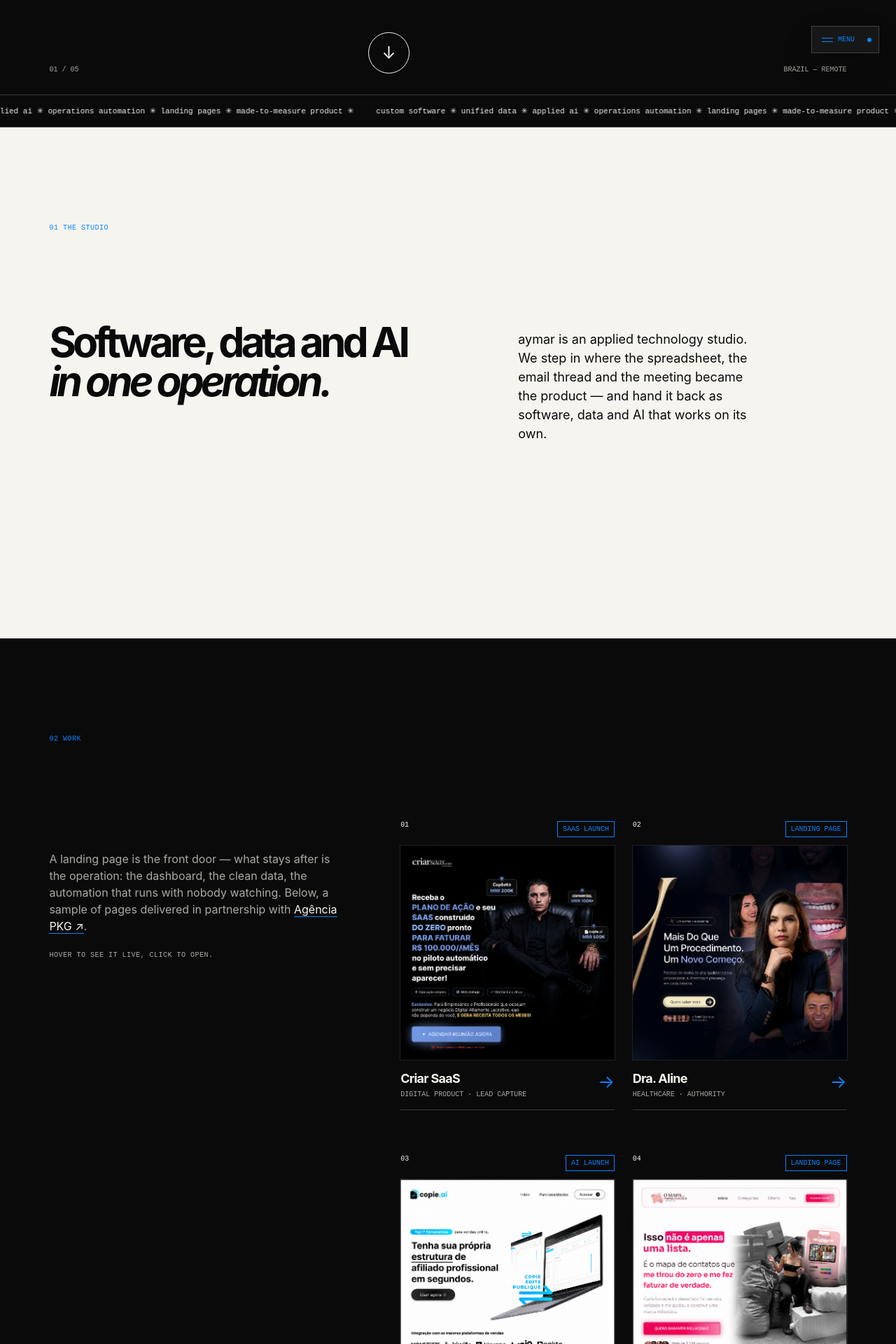
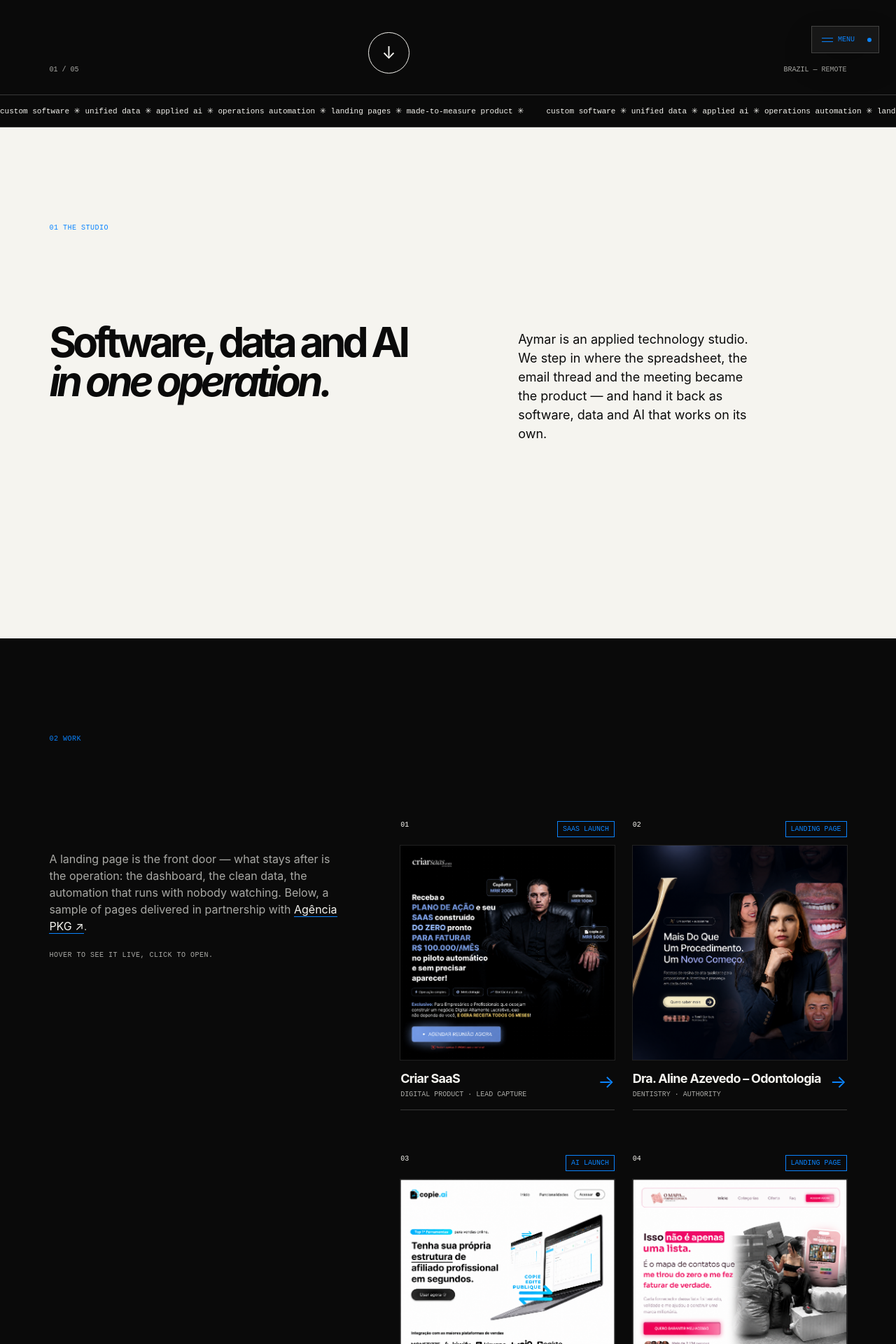
Before and after one commit to aymarhq/aymar_site, a Next.js app: page /en in a window 1280 px wide. Shown: the part 700-2620 px from the top of the page at 70% size. Built offline with nearby package versions, Linux system fonts and the light colour scheme.

Commit message:
Atualiza marca, amostras e carrosseis

```diff
--- a/app/[lang]/layout.tsx
+++ b/app/[lang]/layout.tsx
@@ -10,11 +10,11 @@ export async function generateMetadata({ params }: { params: Promise<{ lang: str
   const path = lang === 'en' ? '/en' : '/';
   return {
     metadataBase: new URL('https://aymar.com.br'),
-    title: { default: dict.metadata.title, template: '%s — aymar' },
+    title: { default: dict.metadata.title, template: '%s — Aymar' },
     description: dict.metadata.description,
     alternates: { canonical: path, languages: { 'pt-BR': '/', en: '/en', 'x-default': '/' } },
     robots: { index: true, follow: true, googleBot: { index: true, follow: true, 'max-image-preview': 'large' } },
-    openGraph: { type: 'website', locale: dict.locale, url: path, siteName: 'aymar', title: dict.metadata.title, description: dict.metadata.description },
+    openGraph: { type: 'website', locale: dict.locale, url: path, siteName: 'Aymar', title: dict.metadata.title, description: dict.metadata.description },
     twitter: { card: 'summary_large_image', title: dict.metadata.title, description: dict.metadata.description },
     manifest: '/manifest.webmanifest', icons: { icon: '/favicon.jpg', apple: '/favicon.jpg' }
   };
--- a/app/globals.css
+++ b/app/globals.css
@@ -238,3 +238,4 @@ html,body{overflow-x:clip}
 .projects-wall .preview-frame,.projects-wall .project-art{aspect-ratio:1 / 1}
 @media(min-width:720px){.projects-wall{row-gap:clamp(36px,5vw,84px)}}
 @media(max-width:719px){.projects-wall{row-gap:48px}.projects-wall .project-card{margin-bottom:0}}
+ .marquee-track.mouse-driven{animation:none}
--- a/components/Site.tsx
+++ b/components/Site.tsx
@@ -2,7 +2,7 @@
 
 import Image from 'next/image';
 import Link from 'next/link';
-import { AnimatePresence, motion, useMotionValue, useSpring } from 'framer-motion';
+import { AnimatePresence, motion, useAnimationFrame, useMotionValue, useSpring } from 'framer-motion';
 import { useEffect, useMemo, useRef, useState, type CSSProperties, type ReactNode } from 'react';
 import BrandLogo from './BrandLogo';
 import { getWhatsAppUrl } from '../lib/site';
@@ -65,7 +65,44 @@ function Dock({ dict }: { dict: Dict }) {
   return <div className={`dock ${open ? 'dock-open' : ''}`} ref={dockRef}><AnimatePresence initial={false}>{open && <motion.nav id="dock-panel" className="dock-panel" initial={{ opacity: 0, y: 12 }} animate={{ opacity: 1, y: 0 }} exit={{ opacity: 0, y: 12 }}><BrandLogo size="sm" className="dock-brand" label={dict.brand} /><a href="#studio" onClick={() => setOpen(false)}>{dict.nav.studio}</a><a href="#trabalhos" onClick={() => setOpen(false)}>{dict.nav.work}</a><a href="#processo" onClick={() => setOpen(false)}>{dict.nav.process}</a><a href="#especialista" onClick={() => setOpen(false)}>{dict.nav.specialist}</a><a href="#contato" onClick={() => setOpen(false)}>{dict.nav.contact}</a><button className="dock-button dock-theme" onClick={toggleTheme}><span className="dock-sun">{theme === 'dark' ? '☼' : '◐'}</span>{theme === 'dark' ? 'light' : 'dark'}</button></motion.nav>}</AnimatePresence><div className="dock-bar"><button ref={triggerRef} className="dock-button" aria-label={dict.nav.menu} aria-expanded={open} aria-controls="dock-panel" onClick={() => setOpen(value => !value)}><span className={`dock-menu-icon ${open ? 'is-open' : ''}`}><i /><i /></span><span>{dict.nav.menu}</span></button><i className="dock-dot" aria-hidden="true" /></div></div>;
 }
 
-function Marquee({ light = false, children }: { light?: boolean; children: ReactNode }) { const sequence = Array.from({ length: 6 }, (_, index) => <span className="marquee-item" key={index}>{children}</span>); return <div className={`marquee ${light ? 'marquee-light' : ''}`}><div className="marquee-track"><div className="marquee-group">{sequence}</div><div className="marquee-group" aria-hidden="true">{sequence}</div></div></div>; }
+function Marquee({ light = false, children }: { light?: boolean; children: ReactNode }) {
+  const trackRef = useRef<HTMLDivElement>(null);
+  const groupRef = useRef<HTMLDivElement>(null);
+  const x = useMotionValue(0);
+  const position = useRef(0);
+  const velocity = useRef(0);
+  const groupWidth = useRef(0);
+  const reduced = useRef(false);
+  const sequence = Array.from({ length: 6 }, (_, index) => <span className="marquee-item" key={index}>{children}</span>);
+
+  useEffect(() => {
+    reduced.current = window.matchMedia('(prefers-reduced-motion: reduce)').matches;
+    const measure = () => { groupWidth.current = groupRef.current?.getBoundingClientRect().width || 0; };
+    measure();
+    const observer = new ResizeObserver(measure);
+    if (trackRef.current) observer.observe(trackRef.current);
+    const move = (event: MouseEvent) => {
+      if (reduced.current) return;
+      velocity.current += event.movementX * 0.42;
+      velocity.current = Math.max(-24, Math.min(24, velocity.current));
+    };
+    window.addEventListener('mousemove', move, { passive: true });
+    return () => { observer.disconnect(); window.removeEventListener('mousemove', move); };
+  }, []);
+
+  useAnimationFrame((_, delta) => {
+    if (reduced.current || !groupWidth.current) return;
+    position.current += velocity.current * (delta / 16.67);
+    velocity.current *= Math.pow(0.9, delta / 16.67);
+    if (Math.abs(velocity.current) < 0.01) velocity.current = 0;
+    const width = groupWidth.current;
+    while (position.current <= -width) position.current += width;
+    while (position.current > 0) position.current -= width;
+    x.set(position.current);
+  });
+
+  return <div className={`marquee ${light ? 'marquee-light' : ''}`}><motion.div ref={trackRef} className="marquee-track mouse-driven" style={{ x }}><div ref={groupRef} className="marquee-group">{sequence}</div><div className="marquee-group" aria-hidden="true">{sequence}</div></motion.div></div>;
+}
 
 function ProjectCard({ index, dict, hoverLabel }: { index: number; dict: Dict; hoverLabel: string }) {
   const project = dict.projects[index]; const info = projectInfo[index]; const [loaded, setLoaded] = useState(false);
--- a/dictionaries/en.ts
+++ b/dictionaries/en.ts
@@ -2,17 +2,17 @@ import type { Dict } from './pt';
 
 export const en: Dict = {
   lang: 'en', htmlLang: 'en', locale: 'en_US', language: { switchPt: 'Switch to Portuguese', switchEn: 'Switch to English' }, brand: 'Aymar, home', ui: { languageSelector: 'Language selector', openMenu: 'Open menu', closeMenu: 'Close menu', phone: 'operation', live: 'live', dataToday: 'operation / today / data', revenue: 'revenue', automation: 'automation', receivedTime: '15:03', sentTime: '15:04 ✓✓' },
-  metadata: { title: 'aymar — applied technology', description: 'Custom software, unified data and applied AI for operations that need to move.' },
+  metadata: { title: 'Aymar — applied technology', description: 'Custom software, unified data and applied AI for operations that need to move.' },
   loader: 'loading operation',
   nav: { studio: 'studio', work: 'work', process: 'process', specialist: 'specialist', contact: 'contact', cta: "let's talk ↗", menu: 'menu' },
   hero: { eyebrow: 'custom software · unified data · applied ai', title: 'The smart operation', emphasis: 'behind it all.', paragraph: 'We build the engine that runs your business. Software made to measure, data that actually talks to itself, and AI that takes over the steps nobody should be doing by hand.', cta: 'talk to a specialist ↗', location: 'Brazil — remote' },
   marquee: { first: 'custom software ✳ unified data ✳ applied ai ✳ operations automation ✳ landing pages ✳ made-to-measure product ✳', second: 'technology arrives before the problem ✳' },
-  studio: { eyebrow: '01 the studio', title: 'Software, data and AI', emphasis: 'in one operation.', paragraph: 'aymar is an applied technology studio. We step in where the spreadsheet, the email thread and the meeting became the product — and hand it back as software, data and AI that works on its own.' },
+  studio: { eyebrow: '01 the studio', title: 'Software, data and AI', emphasis: 'in one operation.', paragraph: 'Aymar is an applied technology studio. We step in where the spreadsheet, the email thread and the meeting became the product — and hand it back as software, data and AI that works on its own.' },
   work: { eyebrow: '02 work', editorialBefore: 'A landing page is the front door — what stays after is the operation: the dashboard, the clean data, the automation that runs with nobody watching. Below, a sample of pages delivered in partnership with ', editorialLink: 'Agência PKG ↗', editorialAfter: '.', hover: 'Hover to see it live, click to open.', preview: 'preview' },
   process: { eyebrow: '03 process', title: 'Three things', emphasis: 'done right.', items: [{ title: 'Custom software', text: 'Made-to-measure systems — landing pages, dashboards, internal products. No off-the-shelf framework, no plugin that breaks in three months.' }, { title: 'Unified data', text: 'We plug what you already use into a single layer. One place where sales, marketing and operations see the same truth.' }, { title: 'Applied AI', text: 'Models that run real steps of your process. Not a chatbot in the footer — an agent that opens tickets, writes emails, updates the CRM.' }] },
   specialist: { eyebrow: '04 specialist', title: 'Software, AI and automation', emphasis: 'already running.', paragraph: 'More than 20 projects delivered in custom software, applied AI and operations automation. Below, three flows we built — live simulation, the way they run in production.', stats: [{ value: '+20', label: 'projects delivered' }, { value: '03', label: 'fronts — software, ai, automation' }, { value: '02', label: 'business days to reply' }], tabs: [{ label: '01 WHATSAPP CHATBOT', text: 'Customer sends a message, the bot qualifies, books and pushes to the CRM. Nobody on the team touches it.' }, { label: '02 REPETITIVE AI', text: 'The AI reads, classifies and fills in what used to be copy and paste. Runs overnight.' }, { label: '03 OPERATIONS DASHBOARD', text: 'Sales, operations and finance in the same dashboard. One number, one source of truth.' }], demo: 'DEMO', cta: 'Talk to a specialist →', note: 'REPLIES ON WHATSAPP · MON–FRI, BUSINESS HOURS', chatbot: { customer: ["Hi, I'd like a quote", 'Automation', "Order entry, it's all manual"], bot: ['Of course! Is it for custom software, AI or automation?', 'Perfect. Which process is slowing you down today?', 'Got it. Booked you with a specialist: Thursday, 3pm. ✓'] }, repetitive: { rows: ['invoice', 'customer record', 'reconciliation', 'collection email', 'update CRM', 'report'], counter: 'RECORDS PROCESSED TODAY' }, dashboard: { currency: 'R$184.2K', percent: '92%' } },
   contact: { eyebrow: '05 contact', title: 'Got an operation', emphasis: 'to fix?', paragraph: "Write directly: tell us which process is stuck and what you've already tried. A real person replies, within two business days.", instagram: 'instagram ↗', pkg: 'pkg partnership ↗', brief: 'send a brief ↗' },
-  footer: { contact: 'contact', social: 'social', studio: 'studio', location: 'BRAZIL, REMOTE', copy: '© 2026 aymar · technology arrives before the problem.' },
-  whatsapp: "Hi! I came from the aymar website. I'd like to talk about my company's operation.", mailSubject: 'Aymar proposal',
-  projects: [{ title: 'Criar SaaS', meta: 'digital product · lead capture', badge: 'saas launch', category: 'digital product · lead capture' }, { title: 'Dra. Aline', meta: 'healthcare · authority', badge: 'landing page', category: 'healthcare · authority' }, { title: 'Copie AI', meta: 'ai · launch', badge: 'ai launch', category: 'ai · launch' }, { title: 'Jessica', meta: 'info product · conversion', badge: 'landing page', category: 'info product · conversion' }, { title: 'Master Class', meta: 'event · registration', badge: 'event page', category: 'event · registration' }, { title: 'Mentoria Caio Martins', meta: 'mentorship · high ticket', badge: 'sales page', category: 'mentorship · high ticket' }, { title: 'Isaque Mota', meta: 'personal brand · conversion', badge: 'landing page', category: 'personal brand · conversion' }, { title: 'Primeira Assinatura em 24h', meta: 'digital product · conversion', badge: 'sales page', category: 'digital product · conversion' }]
+  footer: { contact: 'contact', social: 'social', studio: 'studio', location: 'BRAZIL, REMOTE', copy: '© 2026 Aymar · technology arrives before the problem.' },
+  whatsapp: "Hi! I came from the Aymar website. I'd like to talk about my company's operation.", mailSubject: 'Aymar proposal',
+  projects: [{ title: 'Criar SaaS', meta: 'digital product · lead capture', badge: 'saas launch', category: 'digital product · lead capture' }, { title: 'Dra. Aline Azevedo – Odontologia', meta: 'dentistry · authority', badge: 'landing page', category: 'dentistry · authority' }, { title: 'Copie AI', meta: 'ai · launch', badge: 'ai launch', category: 'ai · launch' }, { title: 'Jessica Moraes – O Mapa', meta: 'info product · conversion', badge: 'landing page', category: 'info product · conversion' }, { title: 'Master Class', meta: 'event · registration', badge: 'event page', category: 'event · registration' }, { title: 'Mentoria Caio Martins', meta: 'mentorship · high ticket', badge: 'sales page', category: 'mentorship · high ticket' }, { title: 'Isaque Mota', meta: 'personal brand · conversion', badge: 'landing page', category: 'personal brand · conversion' }, { title: 'Primeira Assinatura em 24h', meta: 'digital product · conversion', badge: 'sales page', category: 'digital product · conversion' }]
 };
--- a/dictionaries/pt.ts
+++ b/dictionaries/pt.ts
@@ -38,17 +38,17 @@ export type Dict = {
 
 export const pt: Dict = {
   lang: 'pt', htmlLang: 'pt-BR', locale: 'pt_BR', language: { switchPt: 'Mudar para português', switchEn: 'Mudar para inglês' }, brand: 'Aymar, início', ui: { languageSelector: 'Seletor de idioma', openMenu: 'Abrir menu', closeMenu: 'Fechar menu', phone: 'operação', live: 'ao vivo', dataToday: 'operação / hoje / dados', revenue: 'receita', automation: 'automação', receivedTime: '15:03', sentTime: '15:04 ✓✓' },
-  metadata: { title: 'aymar — tecnologia aplicada', description: 'Software próprio, dados unificados e IA aplicada para operações que precisam avançar.' },
+  metadata: { title: 'Aymar — tecnologia aplicada', description: 'Software próprio, dados unificados e IA aplicada para operações que precisam avançar.' },
   loader: 'carregando operação',
   nav: { studio: 'studio', work: 'trabalhos', process: 'processo', specialist: 'especialista', contact: 'contato', cta: 'vamos conversar ↗', menu: 'menu' },
   hero: { eyebrow: 'software próprio · dados unificados · ia aplicada', title: 'A operação inteligente', emphasis: 'por trás do seu negócio.', paragraph: 'Construímos o motor que faz o seu negócio rodar. Software feito sob medida, dados que conversam entre si e IA que age no lugar dos passos que ninguém deveria estar fazendo à mão.', cta: 'falar com um especialista ↗', location: 'Brasil — remoto' },
   marquee: { first: 'software próprio ✳ dados unificados ✳ ia aplicada ✳ automação de operação ✳ landing pages ✳ produto sob medida ✳', second: 'a tecnologia chega antes do problema ✳ a tecnologia chega antes do problema ✳' },
-  studio: { eyebrow: '01 o studio', title: 'Não fazemos site bonito.', emphasis: 'Fazemos operação.', paragraph: 'A aymar é um studio de tecnologia aplicada. A gente entra onde a planilha, o e-mail e a reunião viraram o produto — e devolve isso em forma de software, dado e IA que trabalha sozinho.' },
+  studio: { eyebrow: '01 o studio', title: 'Não fazemos site bonito.', emphasis: 'Fazemos operação.', paragraph: 'A Aymar é um studio de tecnologia aplicada. A gente entra onde a planilha, o e-mail e a reunião viraram o produto — e devolve isso em forma de software, dado e IA que trabalha sozinho.' },
   work: { eyebrow: '02 trabalhos', editorialBefore: 'Uma landing page é a porta de entrada — o que fica depois é a operação: o painel, o dado limpo, a automação que roda sem ninguém olhando. Abaixo, uma amostra de páginas entregues em parceria com a ', editorialLink: 'Agência PKG ↗', editorialAfter: '.', hover: 'Passe o mouse para ver ao vivo, clique para abrir.', preview: 'prévia' },
   process: { eyebrow: '03 processo', title: 'Três coisas', emphasis: 'bem feitas.', items: [{ title: 'Software próprio', text: 'Sistemas sob medida — landing pages, dashboards, produtos internos. Sem framework de prateleira, sem plugin que quebra em três meses.' }, { title: 'Dados unificados', text: 'A gente pluga o que você já usa em uma camada única. Um lugar só onde vendas, marketing e operação enxergam a mesma verdade.' }, { title: 'IA aplicada', text: 'Modelos que executam passos reais do seu processo. Não é chatbot no rodapé — é agente que abre chamado, escreve e-mail, atualiza CRM.' }] },
   specialist: { eyebrow: '04 especialista', title: 'Software, IA e automação', emphasis: 'que já rodam.', paragraph: 'Mais de 20 projetos entregues em software sob medida, IA aplicada e automação de operação. Abaixo, três fluxos que construímos — simulação em tempo real, do jeito que roda em produção.', stats: [{ value: '+20', label: 'projetos entregues' }, { value: '03', label: 'frentes — software, ia, automação' }, { value: '02', label: 'dias úteis para resposta' }], tabs: [{ label: '01 CHATBOT WHATSAPP', text: 'Cliente manda mensagem, o bot qualifica, agenda e joga no CRM. Ninguém do time toca.' }, { label: '02 IA REPETITIVA', text: 'A IA lê, classifica e preenche o que antes era copiar e colar. Roda de madrugada.' }, { label: '03 PAINEL DE OPERAÇÃO', text: 'Vendas, operação e financeiro no mesmo painel. Um número, uma fonte de verdade.' }], demo: 'DEMONSTRAÇÃO', cta: 'Falar com um especialista →', note: 'RESPOSTA NO WHATSAPP · SEG A SEX, HORÁRIO COMERCIAL', chatbot: { customer: ['Oi, queria um orçamento', 'Automação', 'Cadastro de pedido, é tudo manual'], bot: ['Claro! É para software sob medida, IA ou automação?', 'Perfeito. Qual processo está travando hoje?', 'Entendi. Agendei com um especialista: quinta, 15h. ✓'] }, repetitive: { rows: ['nota fiscal', 'cadastro cliente', 'conciliação', 'e-mail de cobrança', 'atualiza CRM', 'relatório'], counter: 'REGISTROS PROCESSADOS HOJE' }, dashboard: { currency: 'R$ 184,2 mil', percent: '92%' } },
   contact: { eyebrow: '05 contato', title: 'Tem uma operação', emphasis: 'para arrumar?', paragraph: 'Escreva direto: conte qual processo está travado e o que você já tentou. Uma pessoa de verdade responde em até dois dias úteis.', instagram: 'instagram ↗', pkg: 'parceria pkg ↗', brief: 'enviar briefing ↗' },
-  footer: { contact: 'contato', social: 'redes', studio: 'studio', location: 'BRASIL, REMOTO', copy: '© 2026 aymar · a tecnologia chega antes do problema.' },
-  whatsapp: 'Oi! Vim pelo site da aymar. Queria falar sobre a operação da minha empresa.', mailSubject: 'Proposta Aymar',
-  projects: [{ title: 'Criar SaaS', meta: 'produto digital · captação', badge: 'saas launch', category: 'produto digital · captação' }, { title: 'Dra. Aline', meta: 'saúde · autoridade', badge: 'landing page', category: 'saúde · autoridade' }, { title: 'Copie AI', meta: 'ia · lançamento', badge: 'ai launch', category: 'ia · lançamento' }, { title: 'Jessica', meta: 'infoproduto · conversão', badge: 'landing page', category: 'infoproduto · conversão' }, { title: 'Master Class', meta: 'evento · inscrição', badge: 'event page', category: 'evento · inscrição' }, { title: 'Mentoria Caio Martins', meta: 'mentoria · high ticket', badge: 'sales page', category: 'mentoria · high ticket' }, { title: 'Isaque Mota', meta: 'marca pessoal · conversão', badge: 'landing page', category: 'marca pessoal · conversão' }, { title: 'Primeira Assinatura em 24h', meta: 'produto digital · conversão', badge: 'sales page', category: 'produto digital · conversão' }]
+  footer: { contact: 'contato', social: 'redes', studio: 'studio', location: 'BRASIL, REMOTO', copy: '© 2026 Aymar · a tecnologia chega antes do problema.' },
+  whatsapp: 'Oi! Vim pelo site da Aymar. Queria falar sobre a operação da minha empresa.', mailSubject: 'Proposta Aymar',
+  projects: [{ title: 'Criar SaaS', meta: 'produto digital · captação', badge: 'saas launch', category: 'produto digital · captação' }, { title: 'Dra. Aline Azevedo – Odontologia', meta: 'odontologia · autoridade', badge: 'landing page', category: 'odontologia · autoridade' }, { title: 'Copie AI', meta: 'ia · lançamento', badge: 'ai launch', category: 'ia · lançamento' }, { title: 'Jessica Moraes – O Mapa', meta: 'infoproduto · conversão', badge: 'landing page', category: 'infoproduto · conversão' }, { title: 'Master Class', meta: 'evento · inscrição', badge: 'event page', category: 'evento · inscrição' }, { title: 'Mentoria Caio Martins', meta: 'mentoria · high ticket', badge: 'sales page', category: 'mentoria · high ticket' }, { title: 'Isaque Mota', meta: 'marca pessoal · conversão', badge: 'landing page', category: 'marca pessoal · conversão' }, { title: 'Primeira Assinatura em 24h', meta: 'produto digital · conversão', badge: 'sales page', category: 'produto digital · conversão' }]
 };
--- a/lib/site.ts
+++ b/lib/site.ts
@@ -1,5 +1,5 @@
 export const WHATSAPP_NUMBER = "5598985190160";
-export const WHATSAPP_MSG = "Oi! Vim pelo site da aymar. Queria falar sobre a operação da minha empresa.";
+export const WHATSAPP_MSG = "Oi! Vim pelo site da Aymar. Queria falar sobre a operação da minha empresa.";
 export const WHATSAPP_URL =
   `https://wa.me/${WHATSAPP_NUMBER}?text=${encodeURIComponent(WHATSAPP_MSG)}`;
 
```
Also changed, not shown: public/manifest.webmanifest.
